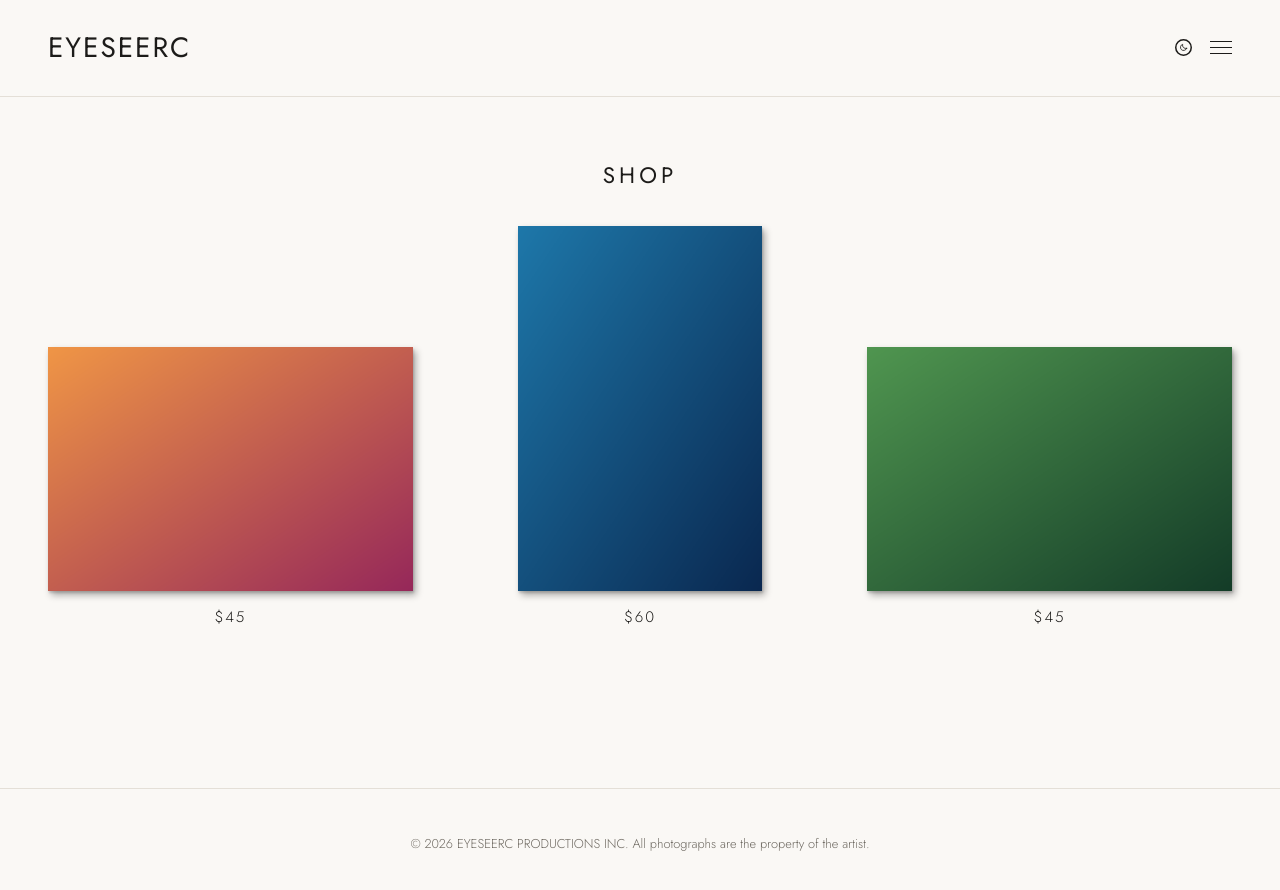
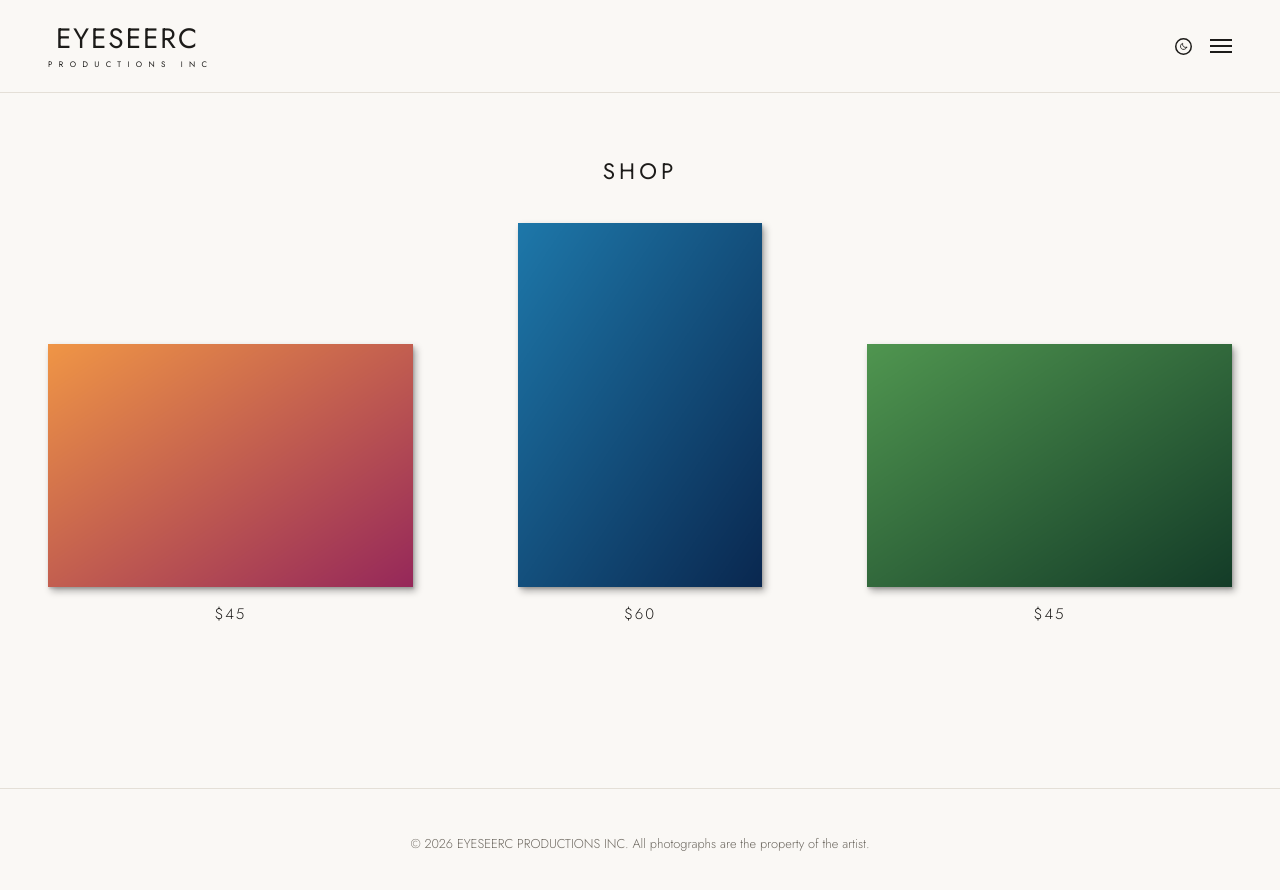
Before and after one commit to eyeseerc0310/Eyeseerc-website-, a Jekyll site: the page built from shop.html, in a window 1280 px wide. Shown: the top 890 px of the page. Built offline with Jekyll 4.4.1, drawn with Linux system fonts in a browser that asks for light colours.

Commit message:
Header: small spaced-out PRODUCTIONS INC under EYESEERC
New subtitle setting in _config.yml, shown centred under the name in a
much smaller size with wide letter spacing so it runs a little longer
than the name, on computers and phones.

Co-Authored-By: Claude Opus 5.5 <noreply@anthropic.com>
Claude-Session: https://claude.ai/code/session_01LHh8gAFuLZhbd4VQysaiwQ

```diff
--- a/_config.yml
+++ b/_config.yml
@@ -5,6 +5,9 @@
 
 # Your name or brand — shows in the top-left corner and browser tab.
 title: "EYESEERC"
+
+# Small spaced-out line shown under the name in the header ("" to hide it).
+subtitle: "PRODUCTIONS INC"
 
 # Company name shown in the copyright line at the bottom of every page.
 copyright_name: "EYESEERC PRODUCTIONS INC"
--- a/_layouts/default.html
+++ b/_layouts/default.html
@@ -16,7 +16,13 @@
 </head>
 <body>
   <header class="site-header">
-    <a class="brand" href="{{ '/' | relative_url }}"><span>{{ site.title }}</span>{% include logo.html class="logo-small" %}</a>
+    <a class="brand" href="{{ '/' | relative_url }}">
+      <span class="brand-text">
+        <span class="brand-name">{{ site.title }}</span>
+        {% if site.subtitle and site.subtitle != "" %}<span class="brand-sub">{{ site.subtitle }}</span>{% endif %}
+      </span>
+      {% include logo.html class="logo-small" %}
+    </a>
     <div class="header-actions">
       <button class="theme-toggle" type="button" aria-label="Switch to dark mode">
         <svg viewBox="0 0 24 24" fill="none" stroke="currentColor" stroke-linecap="round" stroke-linejoin="round" aria-hidden="true">
--- a/assets/css/style.css
+++ b/assets/css/style.css
@@ -77,6 +77,18 @@ code { font-size: .9em; background: var(--line); padding: .1em .35em; border-rad
   display: flex;
   align-items: center;
   gap: .75rem;
+}
+/* name with a small, widely spaced "PRODUCTIONS INC" centred underneath,
+   spread a little wider than the name itself */
+.brand-text { display: inline-flex; flex-direction: column; align-items: center; line-height: 1; }
+.brand-name { line-height: 1.1; }
+.brand-sub {
+  font-size: .5rem;
+  font-weight: 400;
+  letter-spacing: .8em;
+  margin-right: -.8em; /* keep it centred despite the spacing after the last letter */
+  margin-top: .35rem;
+  white-space: nowrap;
 }
 /* logo to the right of the name (upload any image to images/logo to show it) */
 .logo { display: block; width: auto; object-fit: contain; flex-shrink: 0; }
```
